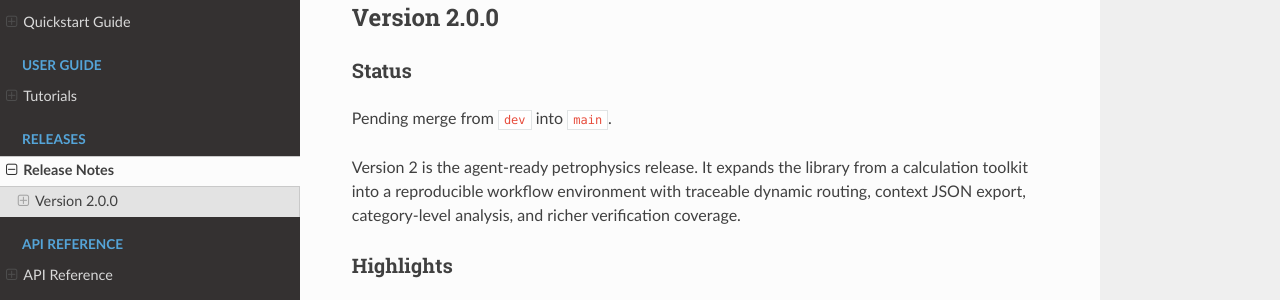
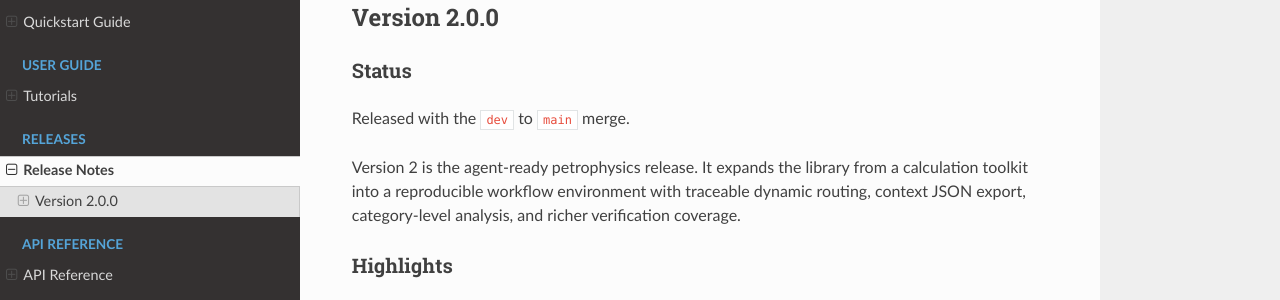
Before and after one commit to sambalshikhar/petrophys, a Sphinx documentation site: the page built from docs/release_notes.rst, in a window 1280 px wide and 900 px high. Shown: the part 159-459 px from the top of the window. Built offline with Sphinx 7.4.7 and the Read the Docs theme 3.1.0, drawn with Linux system fonts in a browser that asks for light colours.

Commit message:
Update Version 2 release status

```diff
--- a/docs/release_notes.rst
+++ b/docs/release_notes.rst
@@ -7,7 +7,7 @@ Version 2.0.0
 Status
 ~~~~~~
 
-Pending merge from ``dev`` into ``main``.
+Released with the ``dev`` to ``main`` merge.
 
 Version 2 is the agent-ready petrophysics release. It expands the library from
 a calculation toolkit into a reproducible workflow environment with traceable
```
